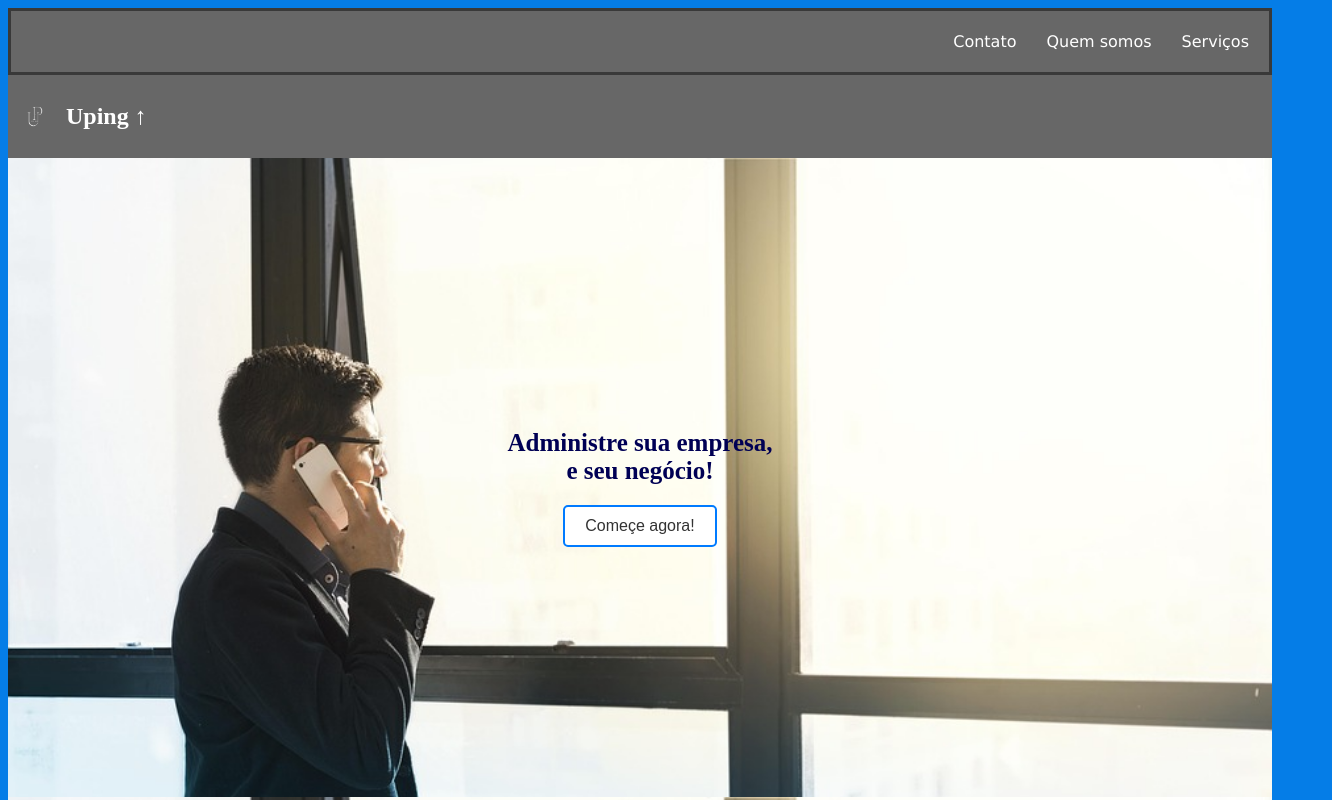
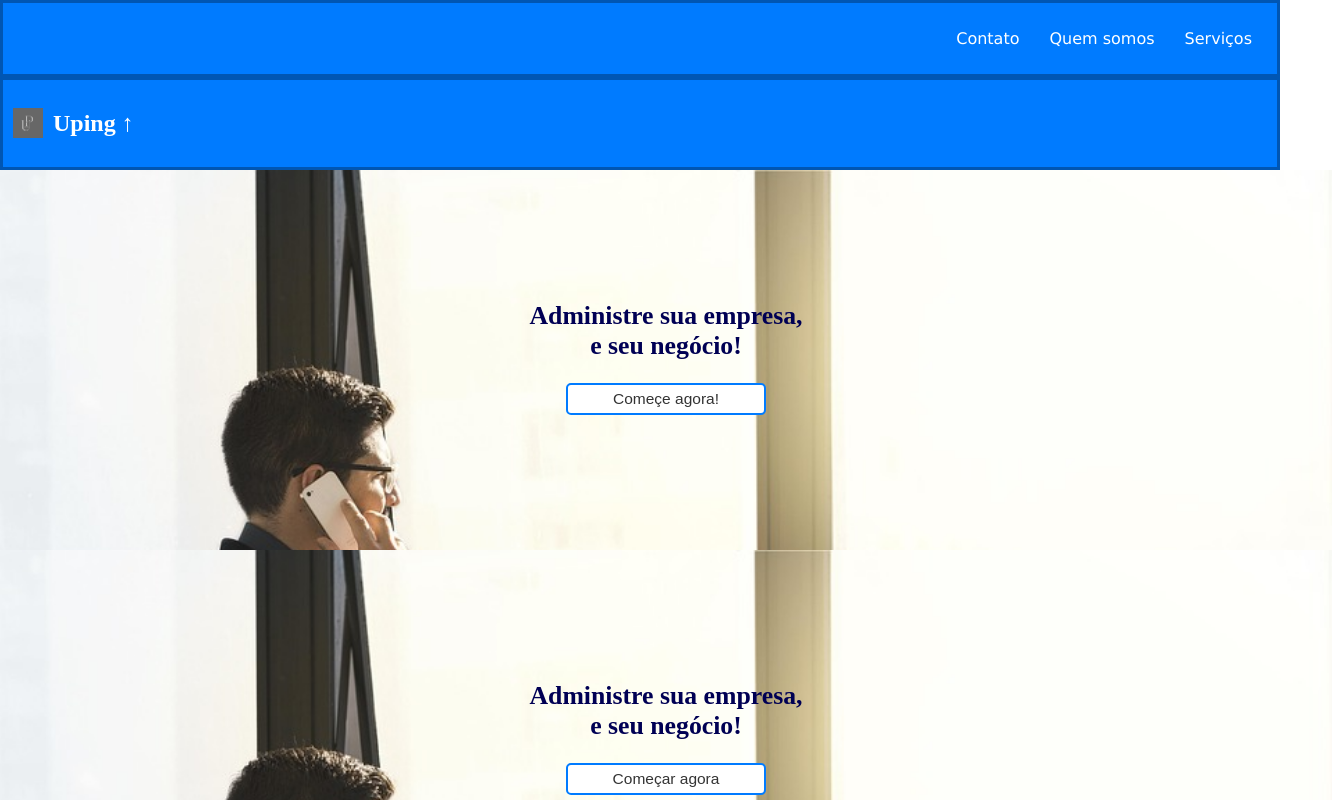
Before and after one commit to Grafitum/home, a plain HTML site: page index.html in a window 1280 px wide. Shown: the top 800 px of the page, 1332 px wide, since content can reach past the window. Drawn offline with Linux system fonts and the light colour scheme.

Commit message:
Update style.css

```diff
--- a/style.css
+++ b/style.css
@@ -1,13 +1,14 @@
 body {
-  background-color: rgb(5, 125, 231);
+  background-color: #ffffff; /* Fundo branco */
+  margin: 0; /* Remove margens padrão */
 }
 
 nav {
-  border: 3px solid #393939; /* Borda escura */
-  background-color: #676767;
+  border: 3px solid #0056b3; /* Borda azul escura */
+  background-color: #007BFF; /* Azul mais claro */
   color: white;
   font-family: Verdana, Geneva, Tahoma, sans-serif;
-  padding: 5px; /* Diminui o espaçamento interno do nav */
+  padding: 10px; /* Aumenta o espaçamento interno do nav */
   height: auto; /* Permite que a altura se ajuste ao conteúdo */
 }
 
@@ -26,21 +27,21 @@ li {
 }
 
 li:hover {
-  color: blue;
+  color: #e7f1ff; /* Azul claro ao passar o mouse */
 }
 
 .nav2 {
   color: white;
-  font-size: medium; /* Mantenha o tamanho da fonte em um nível razoável */
-  border: 3px solid #676767; /* Borda azul escura */
-  background-color: #676767;
+  font-size: medium; /* Tamanho da fonte em um nível razoável */
+  border: 3px solid #0056b3; /* Borda azul escura */
+  background-color: #007BFF; /* Azul claro */
   display: flex; /* Para alinhar a logo e o texto */
   align-items: center; /* Alinha verticalmente os itens */
-  padding: 5px; /* Ajusta o espaçamento interno da nav2 */
+  padding: 10px; /* Ajusta o espaçamento interno da nav2 */
 }
 
 .nav2 img {
-  height: 40px; /* Ajuste a altura da logo conforme necessário para ser menor */
+  height: 30px; /* Ajuste a altura da logo para ser menor e responsiva */
   margin-right: 10px; /* Espaçamento à direita da logo */
 }
 
@@ -48,45 +49,55 @@ li:hover {
   display: block;
   text-align: center;
   margin: 0; /* Remove margens padrão */
-  padding: 250px; /* Você pode querer ajustar isso também em dispositivos móveis */
+  padding: 90px;
+  width: 90%;
+  height: 200px;
+
+
+
   background-image : url("imagem/imagem_homem_celular.jpg");
+
+
   background-size: cover; /* Ajusta para cobrir todo o espaço */
   background-repeat: no-repeat; /* Evita a repetição da imagem */
 }
 
 .meio .textmeio {
-  font-size:25px; /* Tamanho da fonte */
+  font-size: calc(19px + (25 - 16) * ((100vw - 320px) / (1600 - 320))); /* Tamanho responsivo da fonte */
   color: rgb(0, 0, 84); /* Cor do texto */
 }
 
 /* Estilos específicos para dispositivos móveis */
 
-/* configuração do botão principal */
-
 .paineldobt {
     text-align: center;
+    padding-top: 20px; /* Espaço superior para o botão em dispositivos móveis */
 }
 
 .botao {
+    cursor: pointer;
     background-color: white; /* Fundo branco */
     color: #333; /* Cor do texto */
     border: 2px solid #007BFF; /* Borda azul */
     border-radius: 5px; /* Bordas arredondadas */
-    padding:10px 20px; /* Espaçamento interno */
-    font-size:16px; /* Tamanho da fonte */
+    padding:5px 10px; /* Espaçamento interno */
+
+    font-size: calc(14px + (16 - 14) * ((100vw - 320px) / (1600 - 320))); /* Tamanho responsivo da fonte do botão */
+    width: calc(100% - 20px); /* Largura total menos margens laterais para dispositivos móveis */
+    max-width: 200px; /* Limita a largura máxima do botão em telas grandes */
+
+    transition: background-color .3s, color .3s; /* Transição suave para hover */
 }
 
 .botao:hover {
-    background-color:#007BFF; /* Cor de fundo ao passar o mouse */
+    background-color:#0056b3; /* Cor de fundo ao passar o mouse */
     color:white; /* Cor do texto ao passar o mouse */
 }
 
-/*botao fim */
-
 .mensagem {
     background-image:url("");
-    background-size:cover; /* Ajusta para cobrir todo o espaço */
-    background-repeat:no-repeat; /* Evita a repetição da imagem */
+    background-size:cover;
+    background-repeat:no-repeat;
     padding:180px;
     display:flex;
     text-align:right;
```
